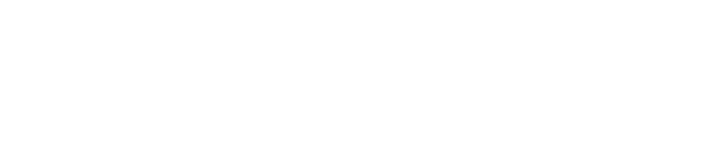
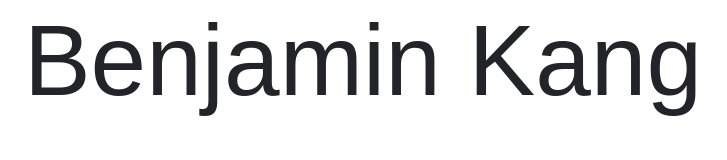
Before and after one commit to BenjKa/BenjKa.github.io, a plain HTML site: page index.html in a window 1280 px wide. Shown: the whole page, without its empty margins (277-1004 px from the left). Drawn offline with nearby package versions, Linux system fonts and the light colour scheme.

Commit message:
added my name

```diff
--- a/index.html
+++ b/index.html
@@ -4,10 +4,14 @@
 <head>
     <title>Portfolio</title>
     <link href="style.css" rel="stylesheet" type="text/css" />
+    <!-- Bootstrap -->
+    <link rel="stylesheet" href="https://cdn.jsdelivr.net/npm/bootstrap@4.6.1/dist/css/bootstrap.min.css" integrity="sha384-zCbKRCUGaJDkqS1kPbPd7TveP5iyJE0EjAuZQTgFLD2ylzuqKfdKlfG/eSrtxUkn" crossorigin="anonymous">
 </head>
 
 <body>
-
+    <div class="top">
+        <h1>Benjamin Kang</h1>
+    </div>
 </body>
 
 
--- a/style.css
+++ b/style.css
@@ -0,0 +1,7 @@
+
+/* My name */
+.top h1{
+    font-size: 100px;
+    text-align: center;
+    font-family: fantasy;
+}
```
